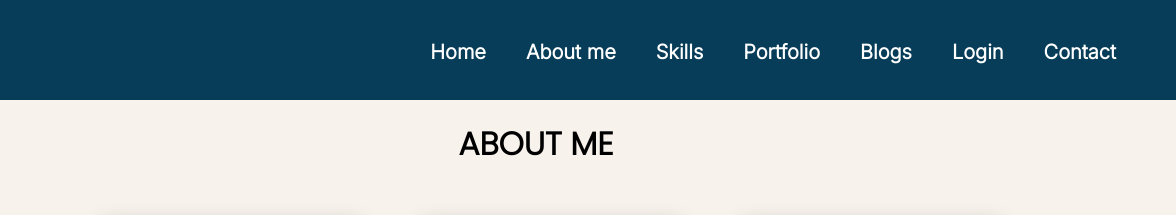
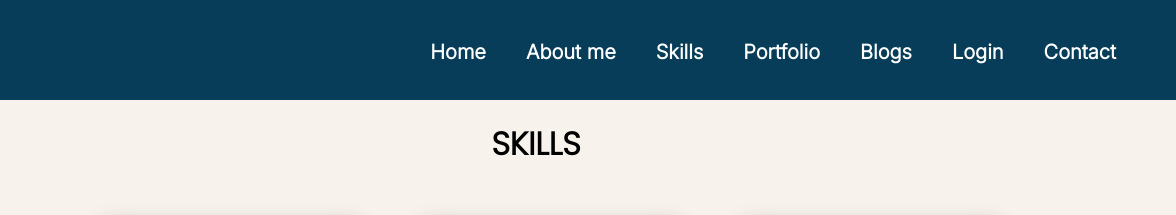
Before and after one commit to GasanaJr/Capstone, a plain HTML site: page skills.html in a window 1280 px wide. Shown: the top 215 px of the page, 104-1280 px from the left. Drawn offline with Linux system fonts and the light colour scheme.

Commit message:
Skill title

```diff
--- a/skills.html
+++ b/skills.html
@@ -21,7 +21,7 @@
         </ul>
     </div>
 
-    <h1 style="font-family: Poppins; text-align:center; padding-top:20px;">ABOUT ME</h1>
+    <h1 style="font-family: Poppins; text-align:center; padding-top:20px;">SKILLS</h1>
     <section class="challenges">
         <div class="challenge">
             <div class="ccard">
```
